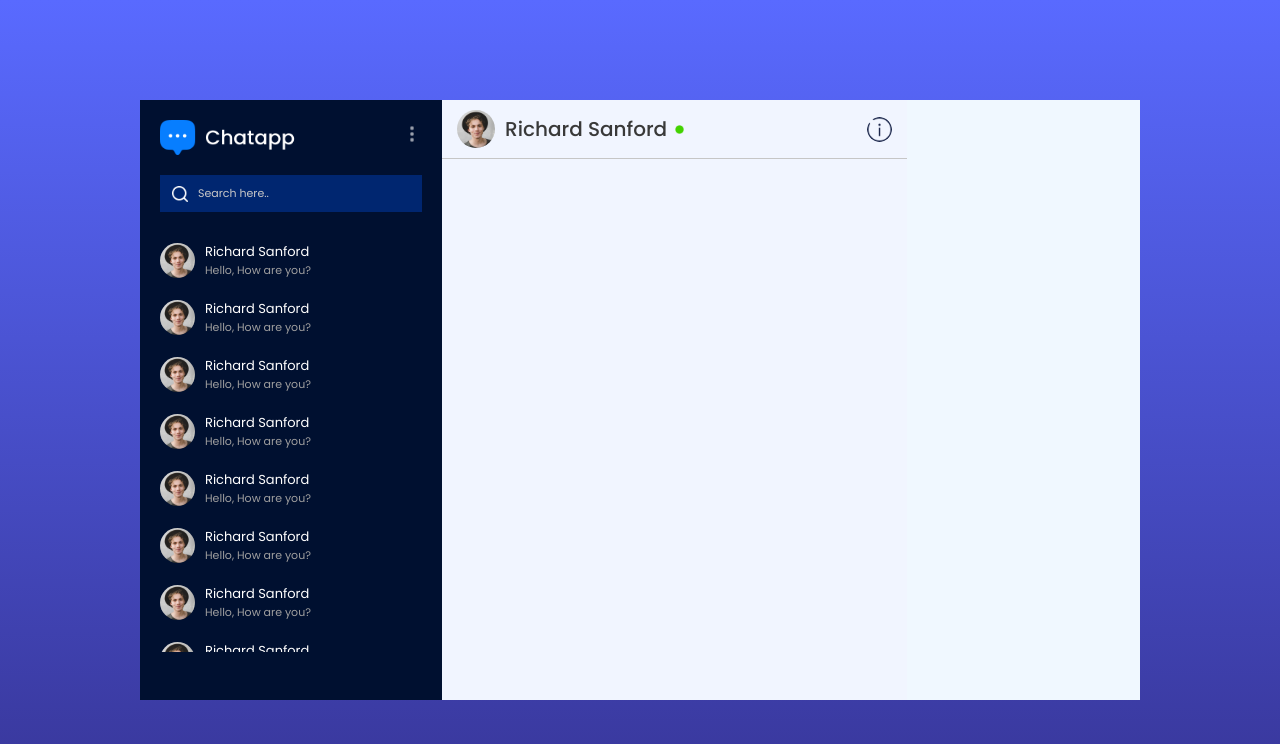
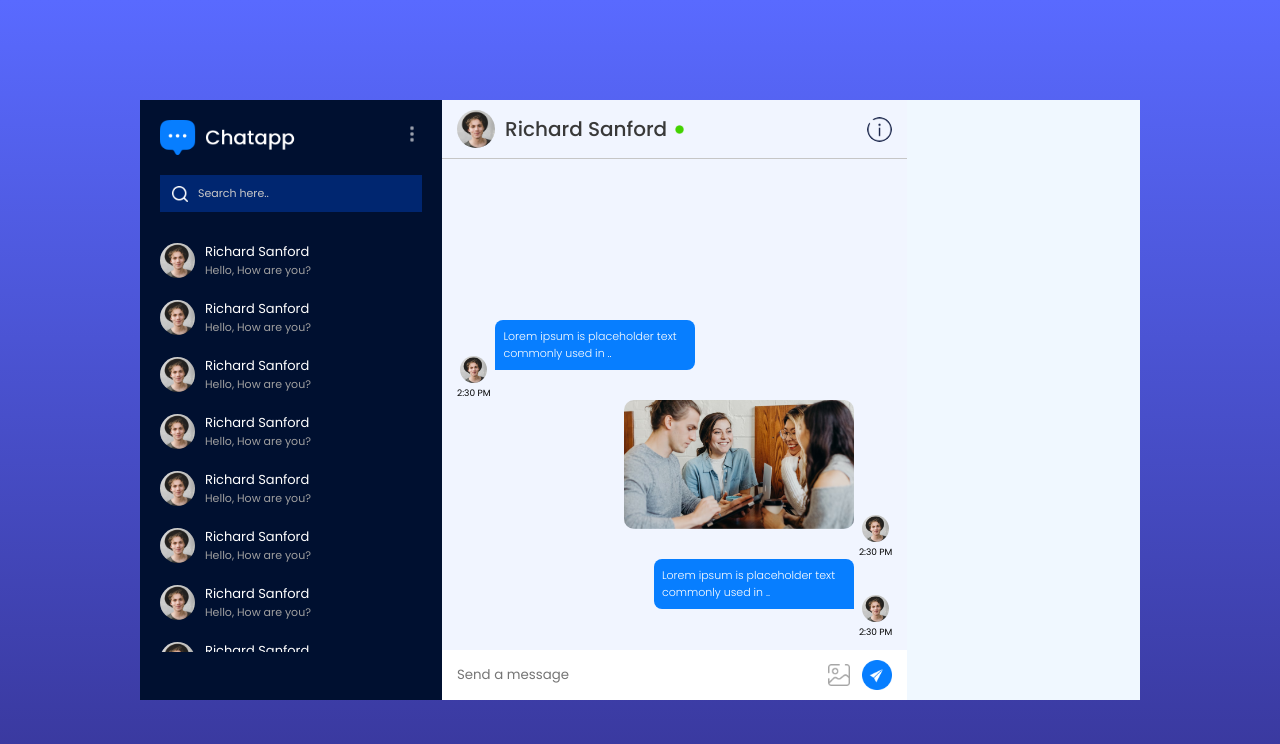
Before and after one commit to astikadarsh/Chat-App, a React (Vite) app: page /chat in a window 1280 px wide. Shown: the top 744 px of the page. Built offline with nearby package versions, Linux system fonts and the light colour scheme; the HTML template or start-up script is replaced by a standard one.

Commit message:
created ui for the chat box

```diff
--- a/src/components/ChatBox/ChatBox.css
+++ b/src/components/ChatBox/ChatBox.css
@@ -27,3 +27,74 @@
     align-items: center;
     gap: 5px;
 }
+.chat-input{
+    display: flex;
+    align-items: center;
+    gap: 12px;
+    padding: 10px 15px;
+    background: white;
+    position: absolute;
+    bottom: 0;
+    left: 0;
+    right: 0;
+}
+.chat-input img{
+    width: 30px;
+    cursor: pointer;
+}
+.chat-input label{
+    display: flex;
+}
+.chat-input label img{
+    width: 22px;
+}
+.chat-input input{
+    flex: 1;
+    border: none;
+    outline: none;
+}
+.chat-msg{
+    height: calc(100% - 70px);
+    padding-bottom: 50px;
+    overflow-y: scroll;
+    display: flex;
+    flex-direction: column-reverse;
+}
+.s-msg div img,.r-msg div img{
+    width: 27px;
+    aspect-ratio: 1/1;
+    border-radius: 50px;
+}
+.s-msg,.r-msg{
+    display: flex;
+    align-items: end;
+    justify-content: end;
+    gap: 5px;
+    padding: 0px 15px;
+}
+.r-msg{
+    flex-direction: row-reverse;
+    justify-content: start;
+}
+.msg{
+    color: white;
+    background-color: #077EFF;
+    padding: 8px;
+    max-width: 200px;
+    font-size: 11px;
+    font-weight: 300;
+    border-radius: 8px 8px 0px 8px;
+    margin-bottom: 30px;
+}
+.r-msg .msg{
+    border-radius: 8px 8px 8px 0px;
+}
+.s-msg div,.r-msg div{
+    text-align: center;
+    font-size: 9px;
+}
+.msg-img{
+    max-width: 230px;
+    margin-bottom: 30px;
+    border-radius: 10px;
+}
--- a/src/components/ChatBox/ChatBox.jsx
+++ b/src/components/ChatBox/ChatBox.jsx
@@ -9,6 +9,39 @@
             <p>Richard Sanford <img className='dot' src={assets.green_dot} alt="" /></p>
             <img src={assets.help_icon} className='help' alt="" />
         </div>
+
+<div className="chat-msg">
+    <div className="s-msg">
+        <p className="msg">Lorem ipsum is placeholder text commonly used in ..</p>
+        <div>
+            <img src={assets.profile_img} alt="" />
+            <p>2:30 PM</p>
+        </div>
+    </div>
+    <div className="s-msg">
+        <img className='msg-img' src={assets.pic1} alt="" />
+        <div>
+            <img src={assets.profile_img} alt="" />
+            <p>2:30 PM</p>
+        </div>
+    </div>
+    <div className="r-msg">
+        <p className="msg">Lorem ipsum is placeholder text commonly used in ..</p>
+        <div>
+            <img src={assets.profile_img} alt="" />
+            <p>2:30 PM</p>
+        </div>
+    </div>
+</div>
+
+        <div className="chat-input">
+            <input type="text" placeholder='Send a message'/>
+            <input type="file" id='image' accept='image/png, image/jpeg' hidden/>
+            <label htmlFor="image">
+                <img src={assets.gallery_icon} alt="" />
+            </label>
+            <img src={assets.send_button} alt="" />
+        </div>
     </div>
   )
 }
```
